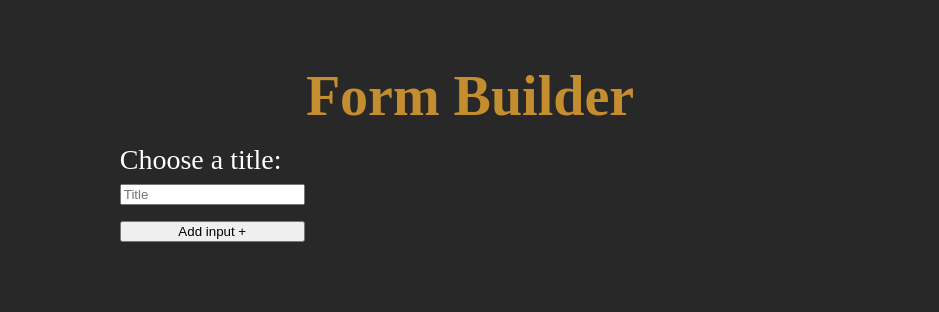
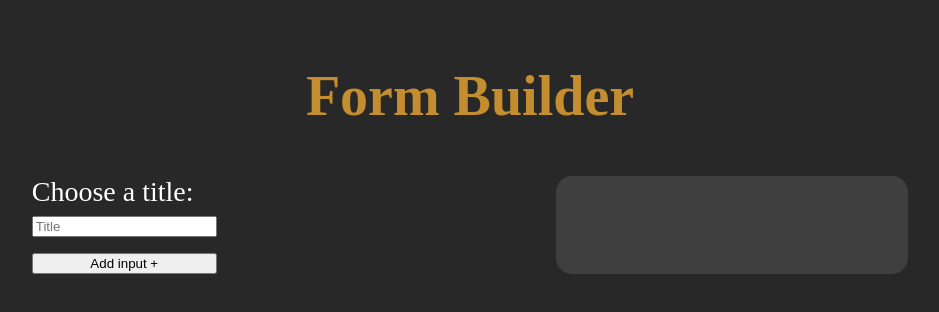
Before and after one commit to Rasmuskrogh/Questionnaire-Designer, a React (Vite) app: page / in a window 1280 px wide. Shown: the top 312 px of the page, without its empty margins (170-1109 px from the left). Built offline with nearby package versions, Linux system fonts and the light colour scheme.

Commit message:
started styling the form

```diff
--- a/src/App.tsx
+++ b/src/App.tsx
@@ -2,7 +2,6 @@ import { useState } from "react";
 import Button from "./components/Button";
 import classes from "./css/app.module.css";
 import Questionnaire from "./components/Questionnaire";
-import Form from "./components/Form";
 
 function App() {
   const [active, setActive] = useState<boolean>(false); //for testing
--- a/src/components/Form.tsx
+++ b/src/components/Form.tsx
@@ -1,26 +1,28 @@
 import classes from "../css/form.module.css";
 import { IForm } from "../interface";
 
-function Form({ inputs }: IForm) {
+function Form({ inputs, title }: IForm) {
   console.log(inputs);
 
   return (
-    <div className="test">
+    <div className={classes.form}>
+      <h2 className={`${classes.formLabel} ${classes.formTitle}`}>{title}</h2>
       {inputs.map((input, i) => {
-        // Kontrollera om input innehåller ett datum
         if ("date" in input) {
           return (
-            <div key={i}>
-              <label>{input.label}</label>
-              <input type="date" value={input.input} />
+            <div key={i} className={classes.formDivs}>
+              <label className={classes.formLabel}>{input.label}</label>
+              <input className={classes.formInputs} type="date" />
             </div>
           );
         }
         if ("checkbox" in input) {
           return (
-            <div key={i}>
+            <div key={i} className={classes.formCheckboxesDiv}>
               <input type="checkbox" value="false" />
-              <label>{input.input}</label>
+              <label className={classes.formCheckboxesLabel}>
+                {input.input}
+              </label>
             </div>
           );
         }
@@ -31,35 +33,47 @@ function Form({ inputs }: IForm) {
           !("date" in input)
         ) {
           return (
-            <div key={i}>
-              <label>{input.label}</label>
-              <input type="text" value="" placeholder={input.input} />
+            <div key={i} className={classes.formDivs}>
+              <label className={classes.formLabel}>{input.label}</label>
+              <input
+                className={classes.formInputs}
+                type="text"
+                placeholder={input.input}
+              />
             </div>
           );
         }
 
+        if ("type" in input && input.type === "radio") {
           if (input.type === "radio") {
             console.log(Array.isArray(input));
             return (
-            <div key={i}>
-              <label>{input.question}</label>
-              {input.options.map((option, index) => (
-                <div key={index}>
+              <div key={i} className={classes.formDivs}>
+                <label
+                  className={`${classes.formLabel} ${classes.formRadioLabel}`}
+                >
+                  {input.question}
+                </label>
+                {input.options.map((option, idx) => (
+                  <div key={idx} className={classes.formRadioOptionsDiv}>
                     <input
                       type="radio"
-                    id={`option-${i}-${index}`}
+                      id={`option-${i}-${idx}`}
                       value={option}
                       name={`radio-${i}`}
                     />
-                  <label htmlFor={`option-${i}-${index}`}>{option}</label>
+                    <label
+                      className={classes.formRadioOptionLabel}
+                      htmlFor={`option-${i}-${idx}`}
+                    >
+                      {option}
+                    </label>
                   </div>
                 ))}
               </div>
             );
           }
-
-        // Du kan lägga till hantering för andra inputtyper här om du vill
-        return null;
+        }
       })}
     </div>
   );
--- a/src/components/Questionnaire.tsx
+++ b/src/components/Questionnaire.tsx
@@ -8,6 +8,7 @@ import Form from "./Form";
 function Questionnaire() {
   const [inputs, setInputs] = useState<InputType[]>([]);
   const [showModal, setShowModal] = useState<boolean>(false);
+  const [title, setTitle] = useState("");
 
   const handleAddInput = (e: React.MouseEvent<HTMLButtonElement>) => {
     e.preventDefault();
@@ -37,7 +38,7 @@ function Questionnaire() {
 
   const handleAddDate = (e: React.MouseEvent<HTMLButtonElement>) => {
     e.preventDefault();
-    setInputs([...inputs, { date: "", input: "" }]);
+    setInputs([...inputs, { date: "", input: "", label: "" }]);
     setShowModal(false);
   };
 
@@ -61,7 +62,12 @@ function Questionnaire() {
     <div className={classes.questionnaireWrappingDiv}>
       <form>
         <label>Choose a title:</label>
-        <input type="text" placeholder="Title" />
+        <input
+          type="text"
+          placeholder="Title"
+          value={title}
+          onChange={(e) => setTitle(e.target.value)}
+        />
 
         {inputs.map((input, i) => {
           if (isRadioInput(input)) {
@@ -101,7 +107,7 @@ function Questionnaire() {
           Add input +
         </button>
       </form>
-      <Form inputs={inputs} />
+      <Form inputs={inputs} title={title} />
 
       {showModal && (
         <Modal
--- a/src/css/app.module.css
+++ b/src/css/app.module.css
@@ -16,6 +16,7 @@ p {
 }
 
 .postButtonClickDiv {
+  padding-top: 2rem;
   display: flex;
   justify-content: space-evenly;
 }
--- a/src/css/form.module.css
+++ b/src/css/form.module.css
@@ -1,4 +1,53 @@
-.test {
-  background-color: black;
-  color: white;
+.form {
+  background-color: var(--primary-element-color-grey);
+  padding: 2rem;
+  border-radius: 1rem;
+  display: flex;
+  flex-direction: column;
+  min-width: 22rem;
 }
+
+.formLabel {
+  color: var(--base-color-brand--gold);
+  font-size: 2rem;
+  padding-top: 0.3rem;
+}
+
+.formTitle {
+  font-size: 2.5rem;
+  padding-bottom: 1rem;
+}
+
+.formInputs {
+  padding: 0.2rem;
+  font-size: 1.5rem;
+  border-radius: 0.5rem;
+  border: 0;
+  margin-bottom: 0.5rem;
+}
+
+.formDivs {
+  display: flex;
+  flex-direction: column;
+}
+
+.formRadioOptionsDiv,
+.formCheckboxesDiv {
+  align-self: flex-start;
+}
+
+.formCheckboxesLabel,
+.formRadioOptionLabel {
+  font-size: 1.4rem;
+  padding-left: 0.3rem;
+  padding-bottom: 0;
+}
+
+.formCheckboxesDiv > input,
+.formRadioOptionsDiv > input {
+  margin: 0;
+}
+
+.formRadioLabel {
+  padding-bottom: 0;
+}
--- a/src/interface.tsx
+++ b/src/interface.tsx
@@ -13,4 +13,5 @@ export interface RadioButtonSettingsProps {
 
 export interface IForm {
   inputs: InputType[];
+  title: string;
 }
--- a/src/types.tsx
+++ b/src/types.tsx
@@ -20,4 +20,4 @@ export type InputType =
   | { label: string; input: string }
   | { checkbox: boolean; input: string }
   | { type: "radio"; question: string; options: string[] }
-  | { input: string; date: string };
+  | { input: string; date: string; label: string };
```
Lines whose indentation alone changed are shown as unchanged.
